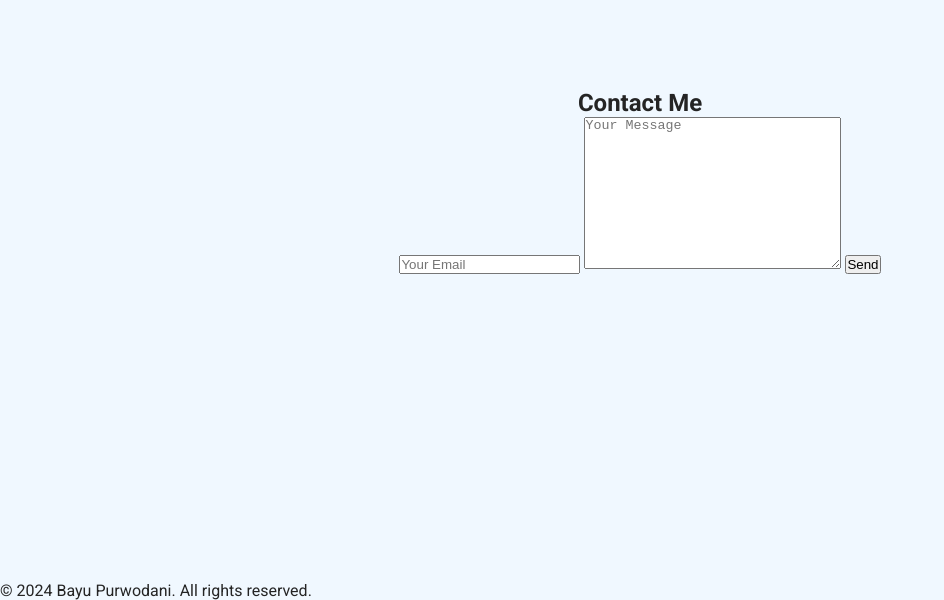
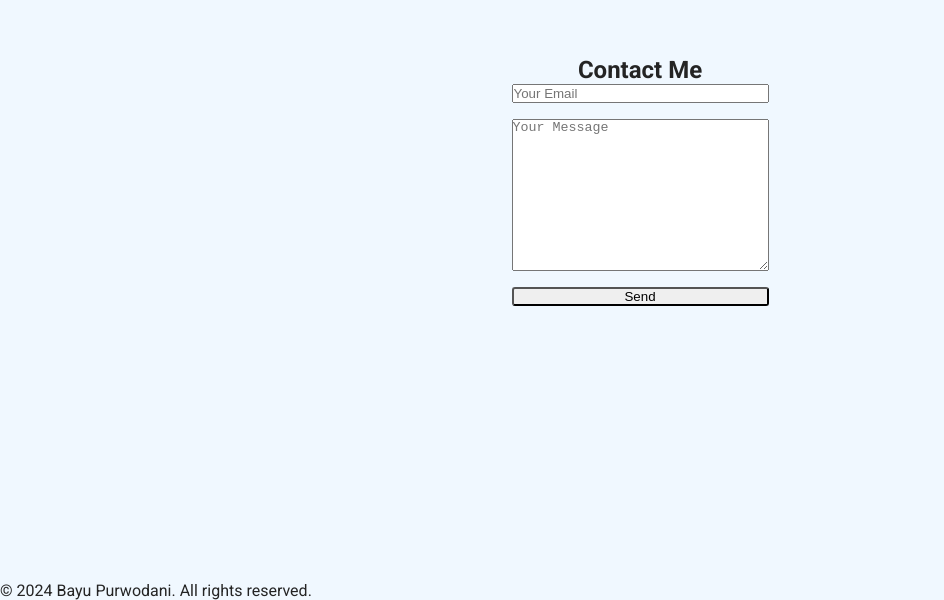
Before and after one commit to bayupurwodani/bayupurwodani.github.io, a plain HTML site: page index.html in a window 1280 px wide. Shown: the part 3548-4148 px from the top of the page, without its empty margins (0-944 px from the left). Drawn offline with Linux system fonts and the light colour scheme.

Commit message:
Update Style Contact

```diff
--- a/Assets/Styles/style.css
+++ b/Assets/Styles/style.css
@@ -150,9 +150,15 @@ nav ul li button:hover {
   justify-content: center;
 }
 
-.box-contact {
+.box-contact form {
   gap: 1rem;
   display: flex;
+  flex-direction: column;
+}
+
+.box-contact form button {
+  cursor: pointer;
+  border-radius: 3px;
 }
 
 /* Ai Code */
```
